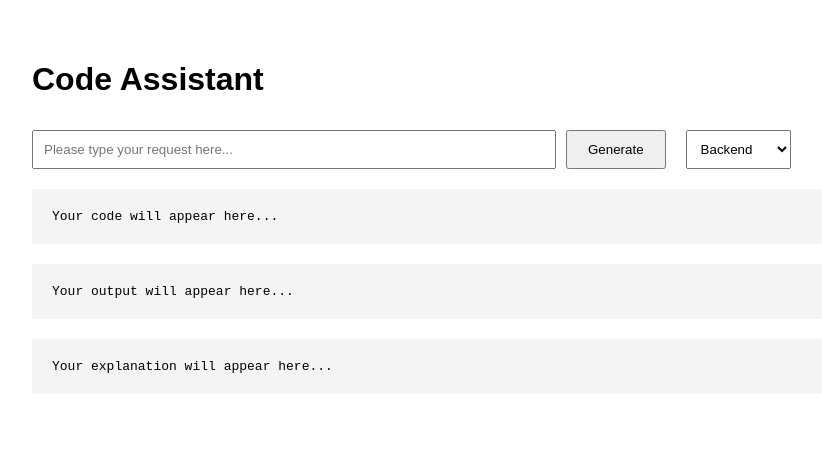
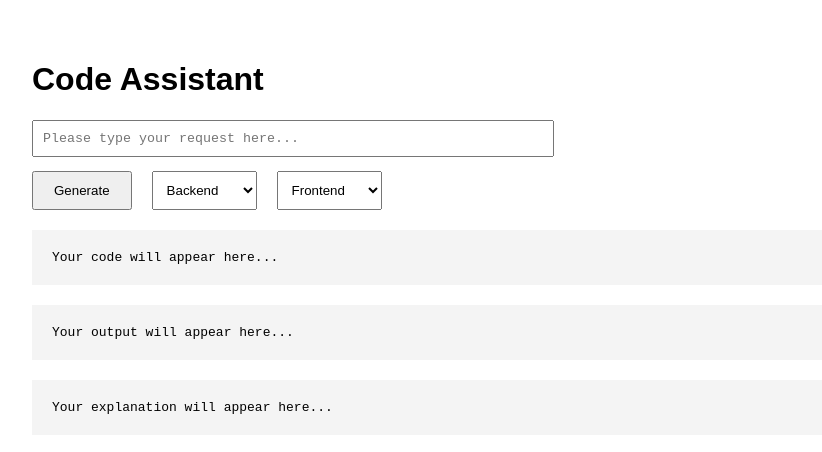
Before and after one commit to BrooklenBlack/GeneratingWithGippityFinalProject, a React (Create React App) app in the folder frontend/: page / in a window 1280 px wide. Shown: the top 452 px of the page, without its empty margins (8-830 px from the left). Built offline with nearby package versions, Linux system fonts and the light colour scheme.

Commit message:
Added frontend language options and change the layout of the UI.

```diff
--- a/frontend/src/App.css
+++ b/frontend/src/App.css
@@ -20,3 +20,8 @@ input:focus, select:focus, button:focus {
 button:hover:not(:disabled) {
   background-color: #005a9e !important;
 }
+
+textarea {
+  resize: none;
+  overflow: hidden;
+}
--- a/frontend/src/App.tsx
+++ b/frontend/src/App.tsx
@@ -28,19 +28,27 @@ function App() {
     }
   };
 
+  const handlePromptChange = (e: React.ChangeEvent<HTMLTextAreaElement>) => {
+    setPrompt(e.target.value);
+
+    e.target.style.height = 'auto';
+    e.target.style.height = `${e.target.scrollHeight}px`;
+  };
+
 
   return (
     <div style={{ padding: '40px', fontFamily: 'Arial' }}>
       <h1>Code Assistant</h1>
 
-      <input
-        type="text"
+      <textarea
         value={prompt}
-        onChange={(e) => setPrompt(e.target.value)}
+        onChange={handlePromptChange}
         placeholder="Please type your request here..."
-        style={{ width: '500px', padding: '10px', marginRight: '10px' }}
+        rows={1}
+        style={{ width: '500px', padding: '10px', marginRight: '10px', resize: 'none', overflow: 'hidden'}}
       />
 
+      <div>
         <button onClick={generate} disabled={loading} style={{ padding: '10px 20px', marginTop: '10px' }}>
         {loading ? 'Generating...' : 'Generate'}
         </button>
@@ -53,13 +61,15 @@ function App() {
           <option value="javascript">JavaScript</option>
         </select>
 
-      {/* { <select value={language} onChange={(e) => setLanguage(e.target.value)}style={{ marginLeft: '20px', padding: '10px' }}>
+        { <select value={language} onChange={(e) => setLanguage(e.target.value)}style={{ marginLeft: '20px', padding: '10px' }}>
           <option value=""disabled>Frontend</option>
-        <option value="">Python</option>
-        <option value="">Java</option>
-        <option value="">C++</option>
+          <option value="html">HTML</option>
+          <option value="css">CSS</option>
+          <option value="typescript">TypeScript</option>
           <option value="javscript">JavaScript</option>
-      </select> } */}
+        </select> }
+      </div>
+
 
       <pre style={{ marginTop: '20px', padding: '20px', background: '#f4f4f4', whiteSpace: 'pre-wrap' }}>
         {code || 'Your code will appear here...'}
```
Lines whose indentation alone changed are shown as unchanged.
